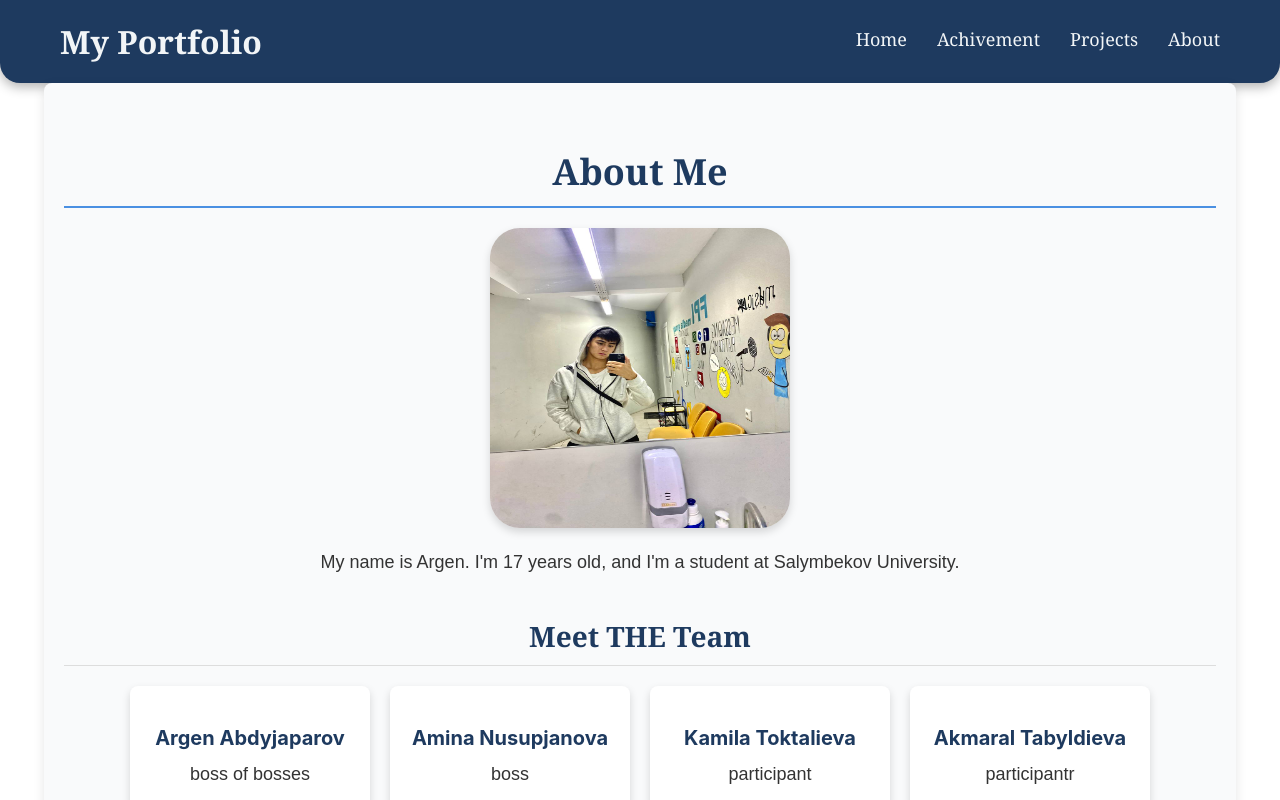
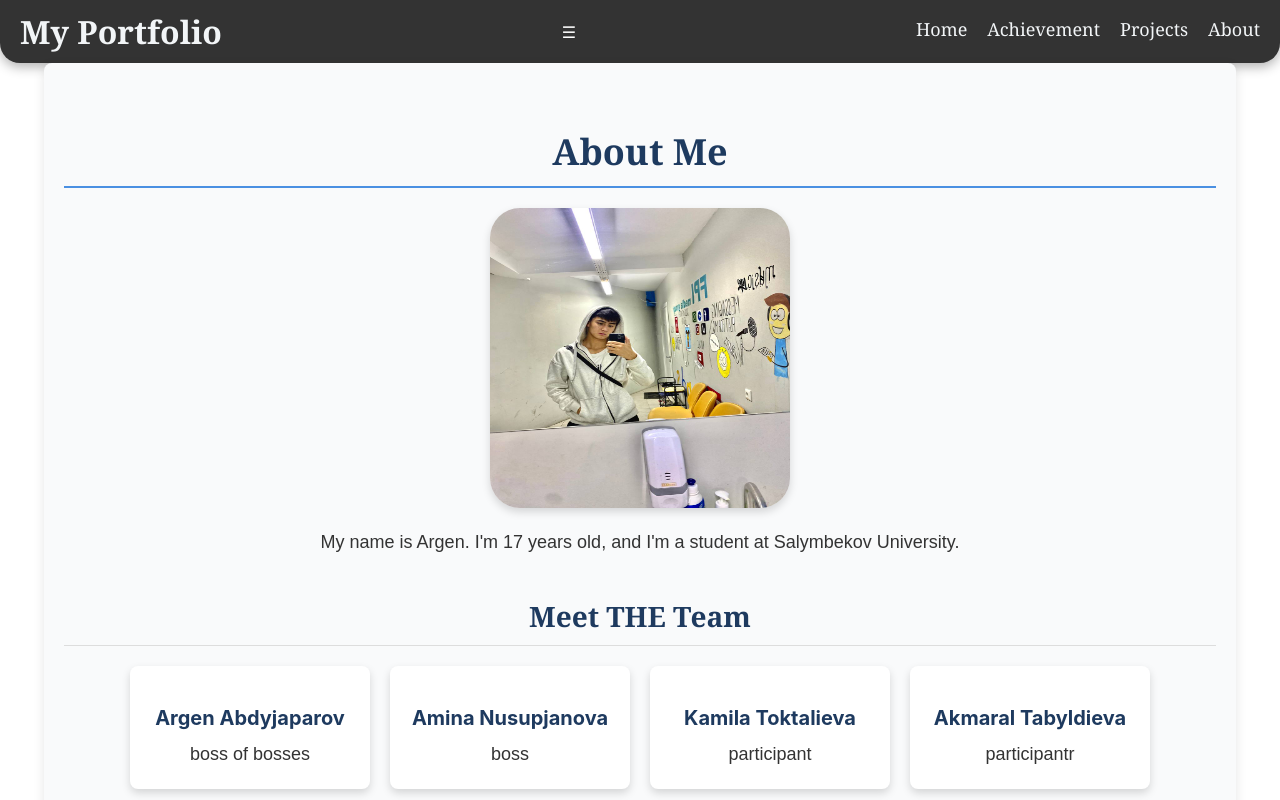
Before and after one commit to Abdyjaparov/argen-abdyjaparov, a React (Create React App) app: page / in a window 1280 px wide. Shown: the top 800 px of the page. Built offline with nearby package versions, Linux system fonts and the light colour scheme.

Commit message:
commit
obnova

```diff
--- a/src/App.js
+++ b/src/App.js
@@ -10,12 +10,10 @@ import Projects from './Pages/Projects';
 import './App.css';
 import './Style/About.css';
 import './Style/Home.css';
-import './Style/Novbar.css';
+import './Style/Navbar.css';
 import './Style/Footer.css';
 import './Style/Achivement.css';
 import './Style/Projects.css';
-
-
 
 
 
--- a/src/Components/Navbar.js
+++ b/src/Components/Navbar.js
@@ -1,16 +1,25 @@
-import React from 'react';
+import React, { useState } from 'react';
 import { Link } from 'react-router-dom';
-import '../Style/Novbar.css';
+import '../Style/Navbar.css';
 
 const Navbar = () => {
+    const [isOpen, setIsOpen] = useState(false);
+
+    const toggleMenu = () => {
+        setIsOpen(!isOpen);
+    };
+
     return (
         <nav className="navbar">
-            <h1> My Portfolio</h1>
-            <div className="nav-links">
-                <Link to="/">Home</Link>
-                <Link to="/achivements">Achivement</Link>
-                <Link to="/projects">Projects</Link>
-                <Link to="/about">About</Link>
+            <h1>My Portfolio</h1>
+            <div className="hamburger-menu" onClick={toggleMenu}>
+                ☰
+            </div>
+            <div className={`nav-links ${isOpen ? 'open' : ''}`}>
+                <Link to="/" onClick={toggleMenu}>Home</Link>
+                <Link to="/achievements" onClick={toggleMenu}>Achievement</Link>
+                <Link to="/projects" onClick={toggleMenu}>Projects</Link>
+                <Link to="/about" onClick={toggleMenu}>About</Link>
             </div>
         </nav>
     );
--- /dev/null
+++ b/src/Style/Navbar.css
@@ -0,0 +1,112 @@
+/* Общий стиль навбара */
+.navbar {
+    display: flex;
+    align-items: center;
+    justify-content: space-between;
+    background-color: #1e3a5f;
+    padding: 20px 60px;
+    border-radius: 0 0 20px 20px;
+    box-shadow: 0 4px 12px rgba(0, 0, 0, 0.3);
+    font-family: 'Georgia', serif;
+    color: #ffffff;
+}
+
+/* Заголовок в навбаре */
+.navbar h1 {
+    font-size: 32px;
+    color: #f2f5f7;
+    font-weight: bold;
+    margin: 0;
+    transition: color 0.3s ease;
+}
+
+.navbar h1:hover {
+    color: #4a90e2;
+}
+
+/* Ссылки в навбаре */
+.nav-links {
+    display: flex;
+    gap: 30px;
+}
+
+.nav-links a {
+    font-size: 18px;
+    color: #f2f5f7;
+    text-decoration: none;
+    font-weight: 500;
+    transition: color 0.3s ease, transform 0.3s ease;
+}
+
+.nav-links a:hover {
+    color: #4a90e2;
+    transform: translateY(-2px);
+}
+
+/* Подчеркнутый эффект при наведении */
+.nav-links a::after {
+    content: '';
+    display: block;
+    width: 0;
+    height: 2px;
+    background: #4a90e2;
+    transition: width 0.3s;
+    margin-top: 4px;
+}
+
+.nav-links a:hover::after {
+    width: 100%;
+}
+/* Navbar.css */
+
+.navbar {
+    display: flex;
+    justify-content: space-between;
+    align-items: center;
+    padding: 10px 20px;
+    background-color: #333;
+}
+
+.nav-links {
+    display: flex;
+    gap: 20px;
+}
+
+/* Стили для маленьких экранов */
+@media (max-width: 576px) {
+    .navbar h1 {
+        font-size: 1.5rem;
+    }
+
+    /* Скроем ссылки на мобильных и добавим гамбургер */
+    .nav-links {
+        display: none;
+    }
+
+    .hamburger-menu {
+        display: block;
+        font-size: 1.5rem;
+        cursor: pointer;
+    }
+}
+/* Navbar.css */
+
+.nav-links.open {
+    display: flex;
+    flex-direction: column;
+    position: absolute;
+    top: 50px;
+    right: 10px;
+    background-color: #333;
+    width: 150px;
+    border-radius: 5px;
+    padding: 10px;
+}
+
+.nav-links.open a {
+    color: white;
+    padding: 10px 0;
+    text-align: center;
+    text-decoration: none;
+    border-bottom: 1px solid #444;
+}
```
